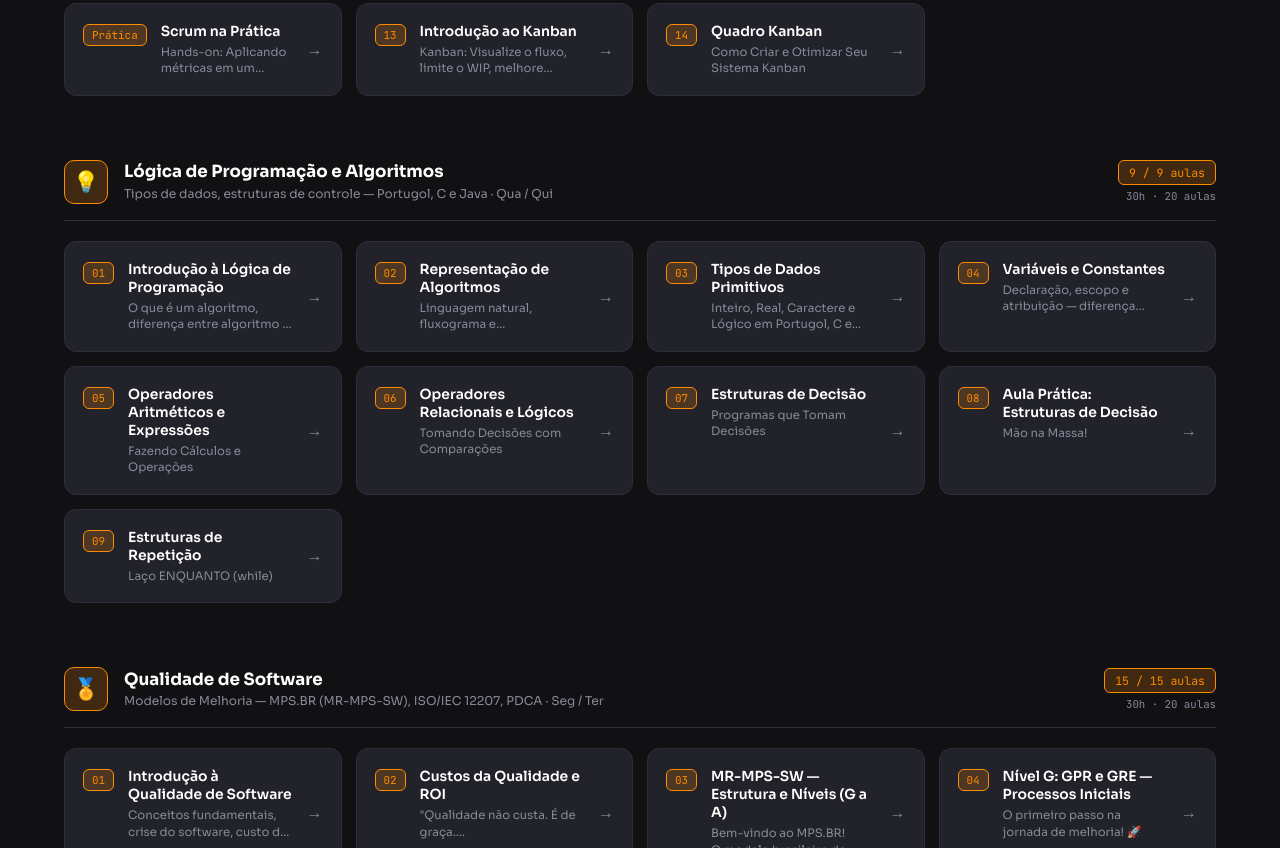
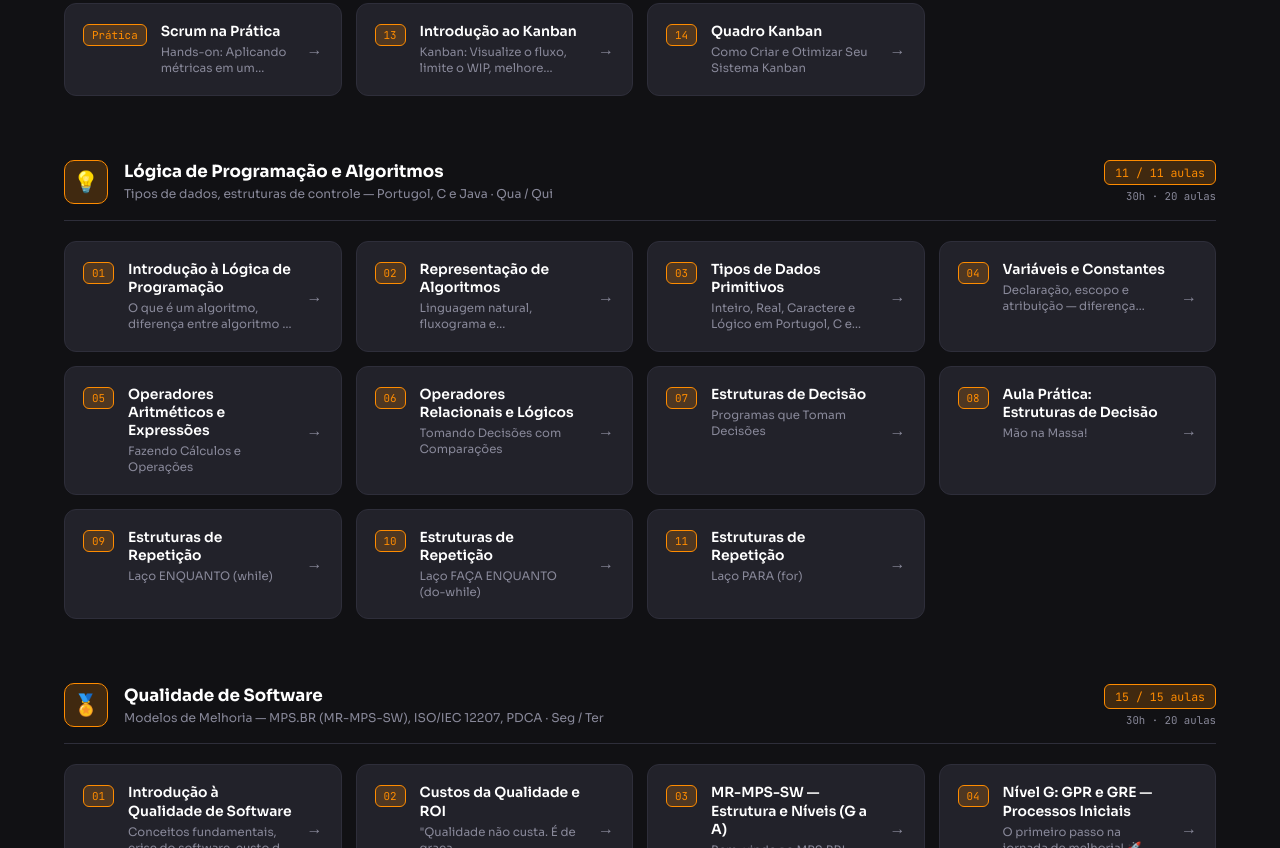
Before and after one commit to tdggaltra/unifil-aulas, a plain HTML site: page index.html in a window 1280 px wide. Shown: the part 1409-2257 px from the top of the page. Drawn offline with Linux system fonts and the light colour scheme.

Commit message:
feat: aulas 10 e 11 Algoritmos

```diff
--- a/index.html
+++ b/index.html
@@ -714,6 +714,22 @@
                 </div>
                 <span class="lesson-arrow">→</span>
             </a>
+             <a class="lesson-card" href="Algoritmos/aula10_faca_enquanto_do_while.html" target="_blank">
+                <span class="lesson-num">10</span>
+                <div class="lesson-info">
+                    <div class="lesson-title">Estruturas de Repetição</div>
+                    <div class="lesson-desc">Laço FAÇA ENQUANTO (do-while)</div>
+                </div>
+                <span class="lesson-arrow">→</span>
+            </a>
+            <a class="lesson-card" href="Algoritmos/aula11_para_for.html" target="_blank">
+                <span class="lesson-num">11</span>
+                <div class="lesson-info">
+                    <div class="lesson-title">Estruturas de Repetição</div>
+                    <div class="lesson-desc">Laço PARA (for)</div>
+                </div>
+                <span class="lesson-arrow">→</span>
+            </a>
         </div>
     </section>
 
```
Also changed, not shown: 1 other file.
